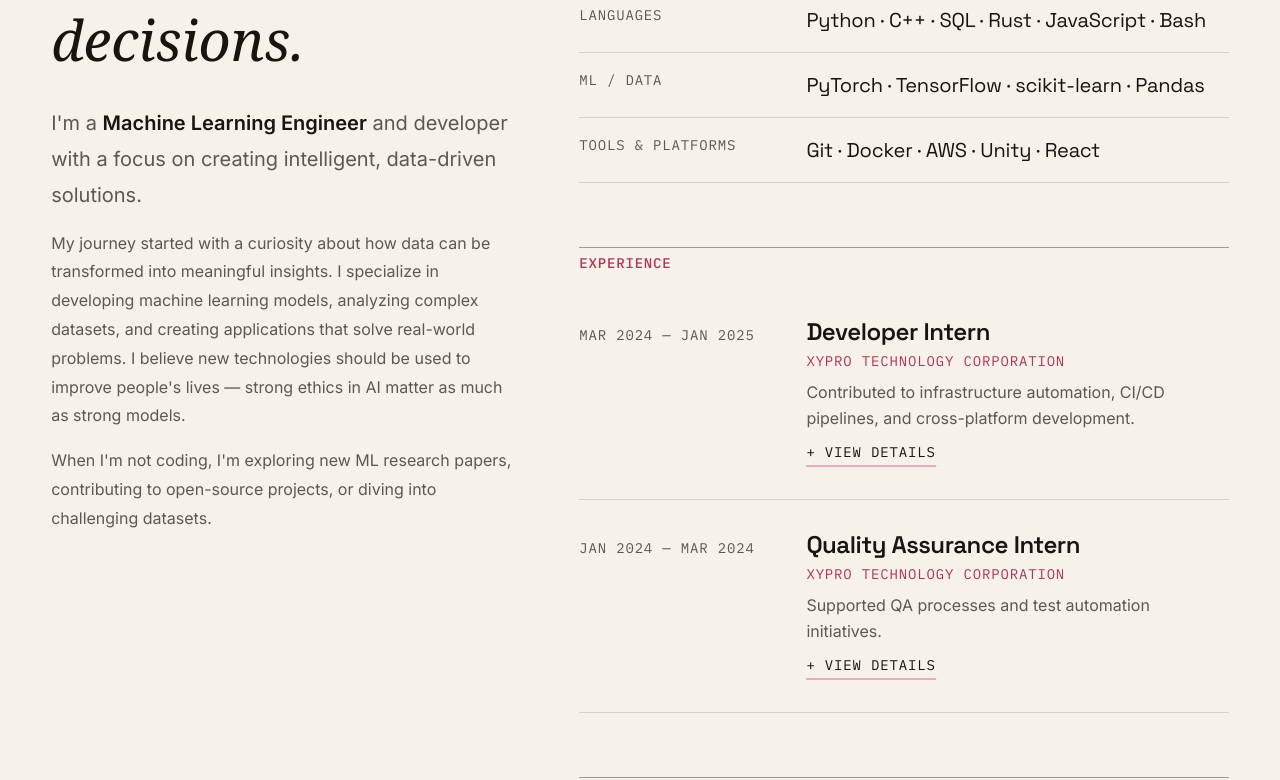
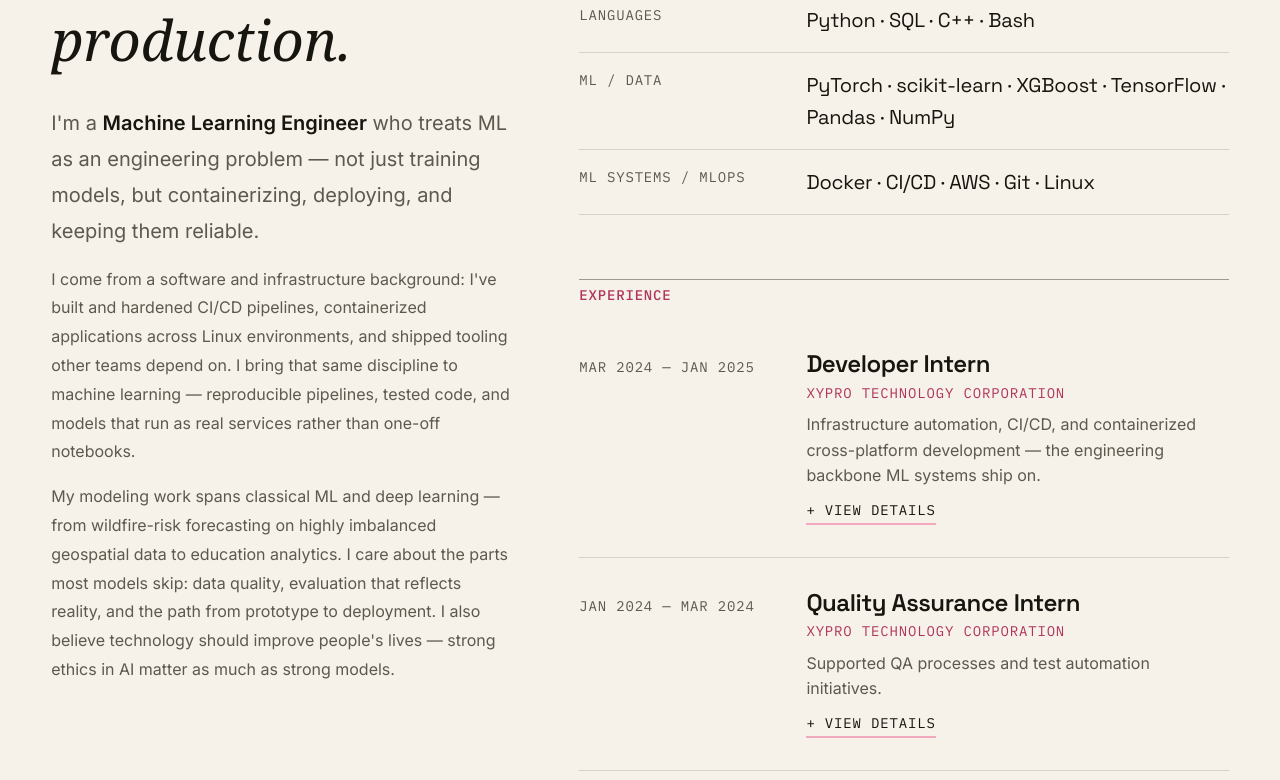
Before and after one commit to Damirchik11/Portfolio, a React (Vite) app in the folder DamirsPortfolio/: page / in a window 1280 px wide. Shown: the part 1820-2600 px from the top of the page. Built offline with nearby package versions, Linux system fonts and the light colour scheme; a web font is replaced by a local one.

Commit message:
Small changes to the text descriptions

```diff
--- a/DamirsPortfolio/src/components/About/About.jsx
+++ b/DamirsPortfolio/src/components/About/About.jsx
@@ -11,19 +11,19 @@ const About = () => {
     // Track which experience row's details are open (by index, -1 = none)
     const [expandedExp, setExpandedExp] = useState(-1)
 
-    // Skills grouped by domain — plain lists, no made-up percentages
+    // Skills grouped by domain — ordered to foreground the ML-systems side
     const skillGroups = [
         {
             label: 'Languages',
-            items: ['Python', 'C++', 'SQL', 'Rust', 'JavaScript', 'Bash'],
+            items: ['Python', 'SQL', 'C++', 'Bash'],
         },
         {
             label: 'ML / Data',
-            items: ['PyTorch', 'TensorFlow', 'scikit-learn', 'Pandas'],
+            items: ['PyTorch', 'scikit-learn', 'XGBoost', 'TensorFlow', 'Pandas', 'NumPy'],
         },
         {
-            label: 'Tools & Platforms',
-            items: ['Git', 'Docker', 'AWS', 'Unity', 'React'],
+            label: 'ML Systems / MLOps',
+            items: ['Docker', 'CI/CD', 'AWS', 'Git', 'Linux'],
         },
     ]
 
@@ -33,13 +33,12 @@ const About = () => {
             title: 'Developer Intern',
             company: 'XYPRO Technology Corporation',
             period: 'Mar 2024 — Jan 2025',
-            description: 'Contributed to infrastructure automation, CI/CD pipelines, and cross-platform development.',
+            description: 'Infrastructure automation, CI/CD, and containerized cross-platform development — the engineering backbone ML systems ship on.',
             details: [
-                'Gained experience working with platforms such as Docker, in order to containerize and work within different environments such as RHEL9 and Rocky.',
-                'Improved the JFrog Pipelines of the company by implementing Slack notifications to provide real-time updates on pipeline outputs, improving communication and monitoring efficiency.',
-                'Worked cross-functionally on a team, developing a hardening tool with Python and Bash scripts for other products within the company.',
-                'Fixed bugs within the RHEL9 and Rocky environments, ensuring stability and compatibility for development workflows.',
-                'Resolved pipeline issues, resulting in a 15% reduction in construction failures and improved deployment reliability.'
+                'Containerized applications with Docker across RHEL9 and Rocky Linux environments — the same packaging and environment-isolation workflow used to deploy ML services reliably.',
+                'Built and improved JFrog CI/CD pipelines, adding Slack notifications for real-time build monitoring — the automation layer that model-training and deployment pipelines depend on.',
+                'Developed a cross-platform security-hardening tool in Python and Bash, adopted across multiple company products.',
+                'Debugged and stabilized automation workflows across Linux environments, reducing pipeline build failures by ~10% and improving deployment reliability.',
             ]
         },
         {
@@ -89,24 +88,28 @@ const About = () => {
                     {/* Sticky bio column */}
                     <div className="about-bio">
                         <h2 className="about-heading">
-                            Data into <span className="serif-accent">decisions.</span>
+                            Models into <span className="serif-accent">production.</span>
                         </h2>
                         <p className="about-intro">
-                            I'm a <strong>Machine Learning Engineer</strong> and developer
-                            with a focus on creating intelligent, data-driven solutions.
+                            I'm a <strong>Machine Learning Engineer</strong> who treats ML
+                            as an engineering problem — not just training models, but
+                            containerizing, deploying, and keeping them reliable.
                         </p>
                         <p>
-                            My journey started with a curiosity about how data can be
-                            transformed into meaningful insights. I specialize in developing
-                            machine learning models, analyzing complex datasets, and creating
-                            applications that solve real-world problems. I believe new
-                            technologies should be used to improve people's lives — strong
-                            ethics in AI matter as much as strong models.
+                            I come from a software and infrastructure background: I've built
+                            and hardened CI/CD pipelines, containerized applications across
+                            Linux environments, and shipped tooling other teams depend on. I
+                            bring that same discipline to machine learning — reproducible
+                            pipelines, tested code, and models that run as real services
+                            rather than one-off notebooks.
                         </p>
                         <p>
-                            When I'm not coding, I'm exploring new ML research papers,
-                            contributing to open-source projects, or diving into challenging
-                            datasets.
+                            My modeling work spans classical ML and deep learning — from
+                            wildfire-risk forecasting on highly imbalanced geospatial data to
+                            education analytics. I care about the parts most models skip: data
+                            quality, evaluation that reflects reality, and the path from
+                            prototype to deployment. I also believe technology should improve
+                            people's lives — strong ethics in AI matter as much as strong models.
                         </p>
                     </div>
 
```
